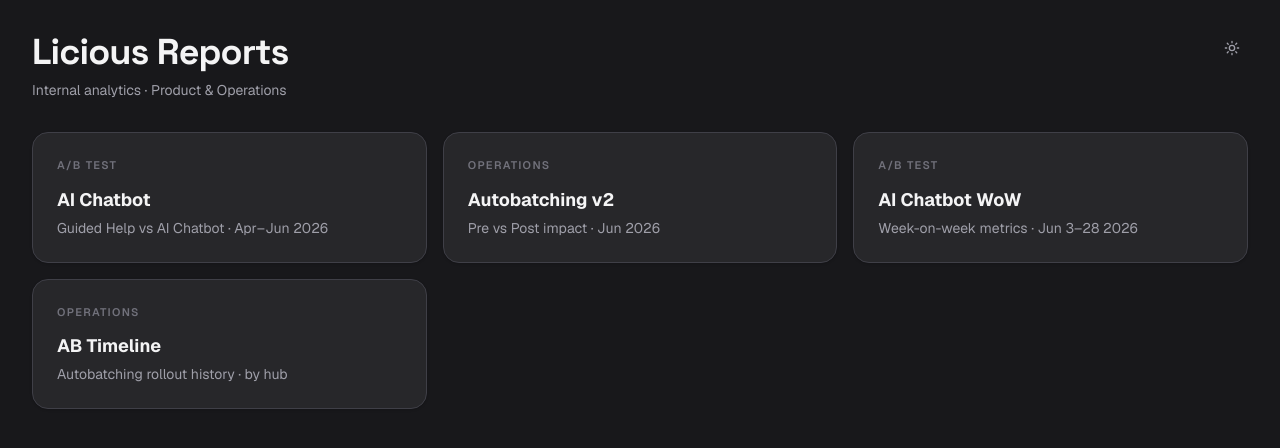
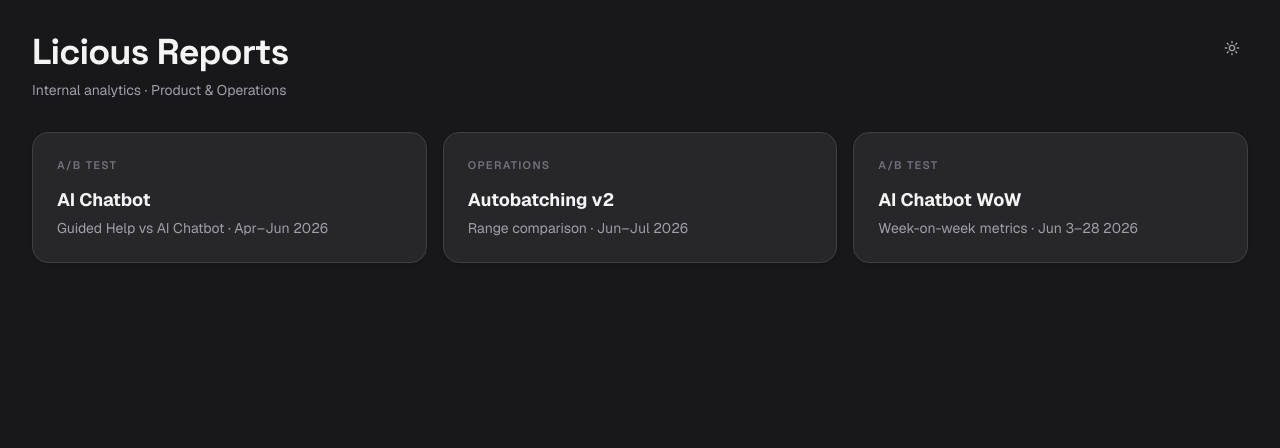
Before and after one commit to hari-licious/licious-reports, a Next.js app: page / in a window 1280 px wide. Shown: the top 448 px of the page. Built offline with nearby package versions, Linux system fonts and the light colour scheme.

Commit message:
fix: vertical milestone labels in timeline, remove standalone timeline page

```diff
--- a/app/autobatching-timeline/page.tsx
+++ /dev/null
@@ -1,7 +0,0 @@
-import { getAutobatchingData } from "@/lib/autobatching";
-import { AutobatchingTimeline } from "@/components/autobatching/Timeline";
-
-export default function TimelinePage() {
-  const data = getAutobatchingData();
-  return <AutobatchingTimeline allDays={data.days} />;
-}
--- a/app/page.tsx
+++ b/app/page.tsx
@@ -25,7 +25,7 @@ export default function Home() {
           <div className="bg-white dark:bg-zinc-800 rounded-2xl p-6 border border-gray-200 dark:border-zinc-700 shadow-sm hover:shadow-md hover:border-gray-300 dark:hover:border-zinc-600 transition-all cursor-pointer">
             <p className="text-[11px] font-semibold tracking-[0.12em] text-gray-400 dark:text-zinc-500 uppercase mb-3">Operations</p>
             <h2 className="text-lg font-bold text-gray-900 dark:text-zinc-100 mb-1">Autobatching v2</h2>
-            <p className="text-sm text-gray-500 dark:text-zinc-400">Pre vs Post impact · Jun 2026</p>
+            <p className="text-sm text-gray-500 dark:text-zinc-400">Range comparison · Jun–Jul 2026</p>
           </div>
         </Link>
         <Link href="/ai-chatbot-wow">
@@ -35,13 +35,6 @@ export default function Home() {
             <p className="text-sm text-gray-500 dark:text-zinc-400">Week-on-week metrics · Jun 3–28 2026</p>
           </div>
         </Link>
-        <Link href="/autobatching-timeline">
-          <div className="bg-white dark:bg-zinc-800 rounded-2xl p-6 border border-gray-200 dark:border-zinc-700 shadow-sm hover:shadow-md hover:border-gray-300 dark:hover:border-zinc-600 transition-all cursor-pointer">
-            <p className="text-[11px] font-semibold tracking-[0.12em] text-gray-400 dark:text-zinc-500 uppercase mb-3">Operations</p>
-            <h2 className="text-lg font-bold text-gray-900 dark:text-zinc-100 mb-1">AB Timeline</h2>
-            <p className="text-sm text-gray-500 dark:text-zinc-400">Autobatching rollout history · by hub</p>
-          </div>
-        </Link>
       </div>
     </div>
   );
--- a/components/autobatching/Timeline.tsx
+++ b/components/autobatching/Timeline.tsx
@@ -125,28 +125,29 @@ export function TimelineContent({ allDays }: Props) {
       <div className="bg-white dark:bg-zinc-800 rounded-xl border border-gray-200 dark:border-zinc-700 shadow-sm p-5 mb-6 overflow-x-auto">
         <div className="inline-block min-w-max">
           {/* Milestone row */}
-          <div className="flex mb-1" style={{ marginLeft: 64 }}>
+          <div className="flex items-end mb-1" style={{ marginLeft: 64 }}>
             {dates.map((date) => (
               <div
                 key={date}
-                className="relative flex-shrink-0"
+                className="flex-shrink-0 flex items-end justify-start"
                 style={{ width: CELL_W }}
               >
                 {milestones[date] && (
-                  <div
-                    className="absolute bottom-0 left-0 origin-bottom-left"
+                  <span
                     style={{
-                      transform: "rotate(-55deg) translateY(-2px)",
+                      writingMode: "vertical-rl",
+                      transform: "rotate(180deg)",
                       whiteSpace: "nowrap",
                       fontSize: 9,
                       lineHeight: 1,
                       color: "#6b7280",
                       fontWeight: 600,
                       letterSpacing: "0.05em",
+                      paddingBottom: 3,
                     }}
                   >
                     {milestones[date]}
-                  </div>
+                  </span>
                 )}
               </div>
             ))}
```
